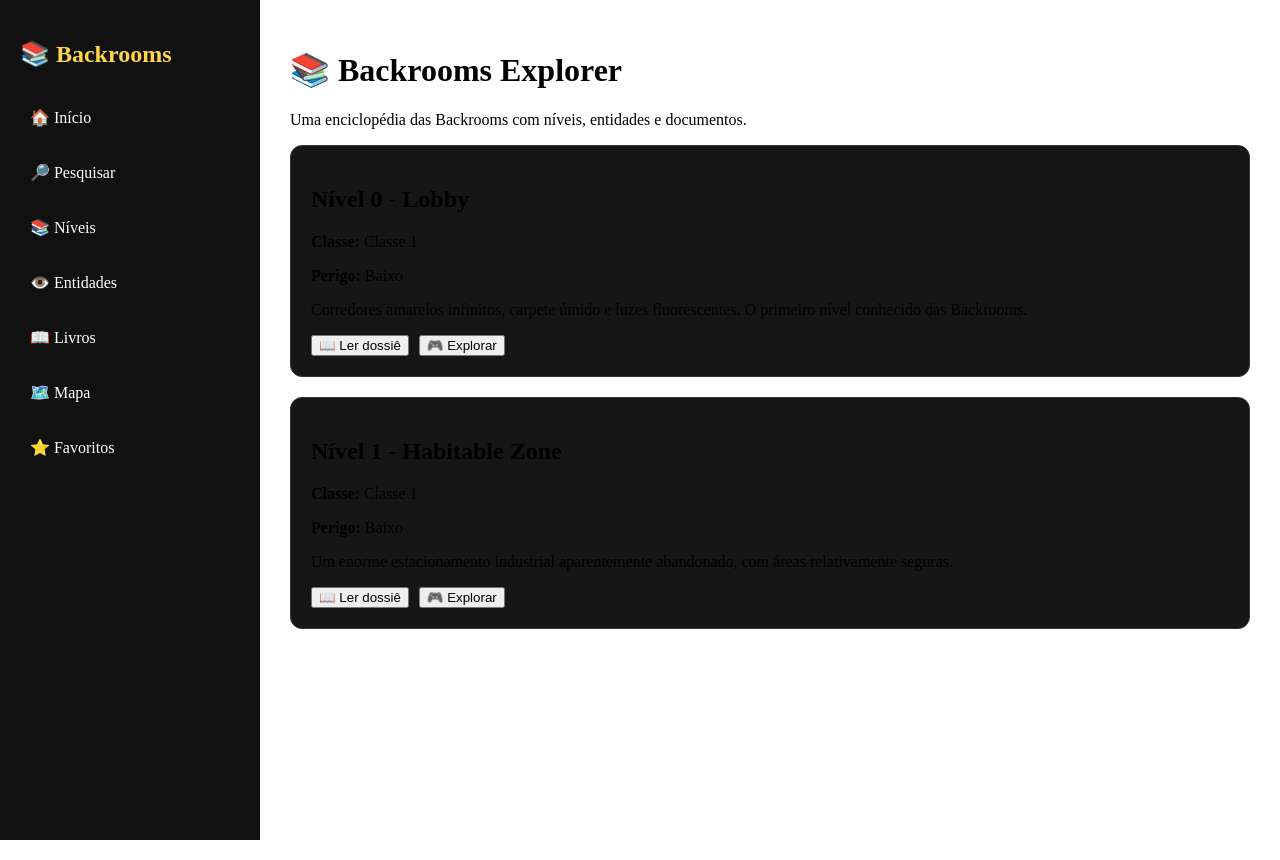
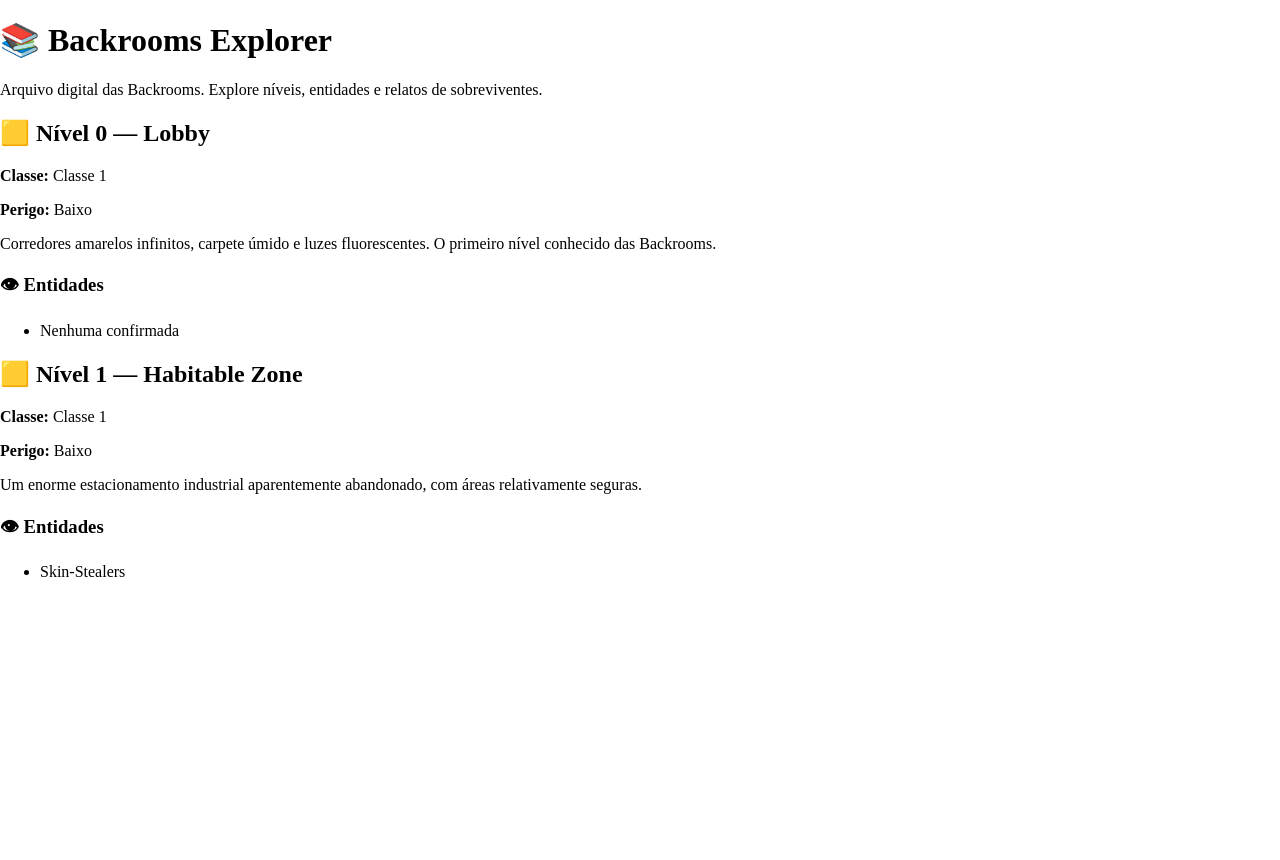
Before and after one commit to patopinhodoff-crypto/Backrooms-Explorer, a React (Vite) app: page / in a window 1280 px wide. After the commit the page ends 821 px from the top, so only its background shows below. Built offline with nearby package versions, Linux system fonts and the light colour scheme; a web font is replaced by a local one.

Commit message:
Update App.tsx

```diff
--- a/src/App.tsx
+++ b/src/App.tsx
@@ -1,34 +1,42 @@
-import Sidebar from "./components/Sidebar";
-import LevelCard from "./components/LevelCard";
 import { levels } from "./data/levels";
 
 export default function App() {
   return (
-    <div>
-      <Sidebar />
+    <div className="container">
+      <h1>📚 Backrooms Explorer</h1>
 
-      <main
-        style={{
-          marginLeft: "260px",
-          padding: "30px",
-        }}
-      >
-        <h1>📚 Backrooms Explorer</h1>
+      <p className="intro">
+        Arquivo digital das Backrooms. Explore níveis, entidades e relatos de sobreviventes.
+      </p>
 
-        <p>
-          Uma enciclopédia das Backrooms com níveis, entidades e documentos.
-        </p>
+      <div className="levels">
+        {levels.map((level) => (
+          <div className="level-card" key={level.id}>
+            <h2>
+              🟨 Nível {level.id} — {level.nome}
+            </h2>
 
-        {levels.map((level) => (
-          <LevelCard
-            key={level.id}
-            nome={`Nível ${level.id} - ${level.nome}`}
-            classe={level.classe}
-            perigo={level.perigo}
-            descricao={level.descricao}
-          />
+            <p>
+              <strong>Classe:</strong> {level.classe}
+            </p>
+
+            <p>
+              <strong>Perigo:</strong> {level.perigo}
+            </p>
+
+            <p>
+              {level.descricao}
+            </p>
+
+            <h3>👁 Entidades</h3>
+            <ul>
+              {level.entidades.map((entidade, index) => (
+                <li key={index}>{entidade}</li>
+              ))}
+            </ul>
+          </div>
         ))}
-      </main>
+      </div>
     </div>
   );
 }
```
